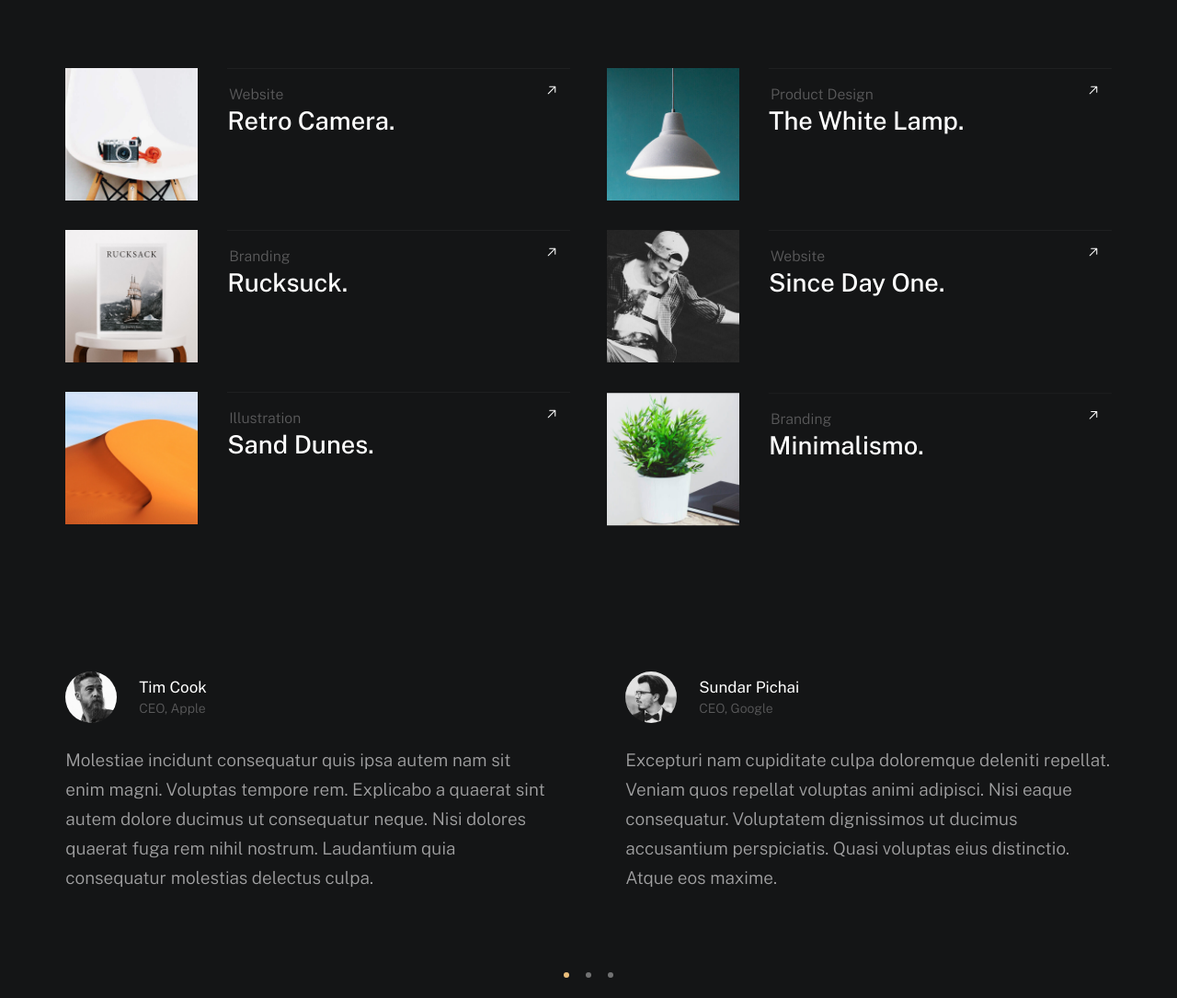
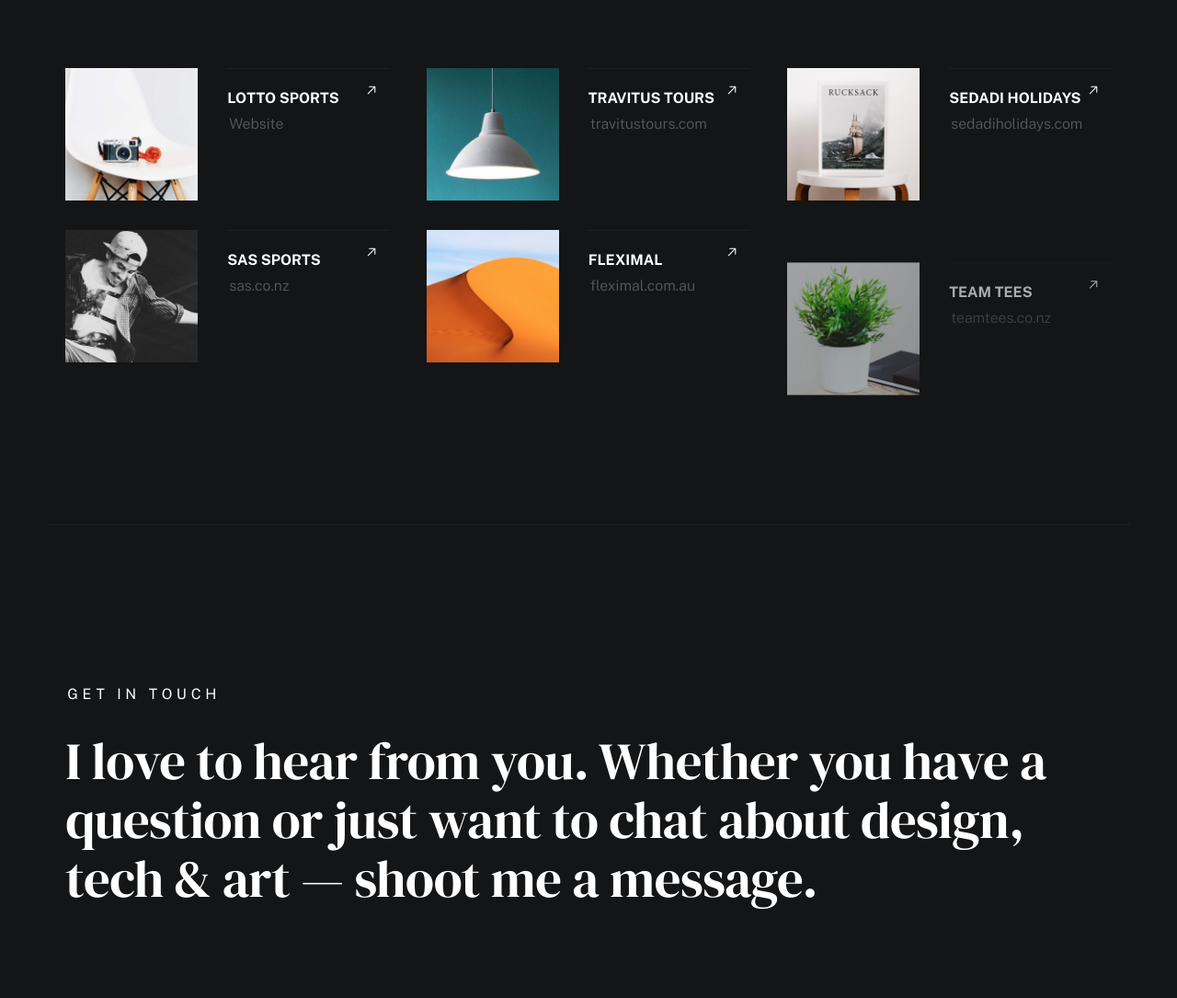
Before and after one commit to ishanedirisinghe/ishanedirisinghe.github.io, a plain HTML site: page index.html in a window 1280 px wide. Shown: the part 1300-2385 px from the top of the page at 92% size. Drawn offline with nearby package versions, Linux system fonts and the light colour scheme; a web font is replaced by a local one.

Commit message:
home page updates

```diff
--- a/css/styles.css
+++ b/css/styles.css
@@ -3724,8 +3724,9 @@ img.u-pull-left {
 
 .folio-list__item-title {
     font-family : var(--font-1);
-    font-weight : 500;
-    font-size   : var(--text-lg);
+    font-weight : 700;
+    font-size   : var(--text-sm);
+    text-transform: uppercase;
 }
 
 .folio-list__item-cat {
--- a/index.html
+++ b/index.html
@@ -261,22 +261,18 @@
                             A showcase of my recent projects — crafted with passion and precision.
                         </p>
 
-                        <ul class="folio-list row block-lg-one-half block-stack-on-1000">
+                        <ul class="folio-list row block-lg-one-third block-stack-on-1000">
 
                             <li class="folio-list__item column" data-animate-el>
-                                <a class="folio-list__item-link" href="#modal-01">
+                                <a class="folio-list__item-link" href="https://www.lottosports.co.nz/" target="_blank">
                                     <div class="folio-list__item-pic">
                                         <img src="images/portfolio/fuji.jpg"
-                                             srcset="images/portfolio/fuji.jpg 1x, images/portfolio/fuji@2x.jpg 2x"  alt="">
+                                            srcset="images/portfolio/fuji.jpg 1x, images/portfolio/fuji@2x.jpg 2x"  alt="">
                                     </div>
 
                                     <div class="folio-list__item-text">
-                                        <div class="folio-list__item-cat">
-                                            Website
-                                        </div>
-                                        <div class="folio-list__item-title">
-                                            Retro Camera.
-                                        </div>
+                                        <div class="folio-list__item-title">Lotto Sports</div>
+                                        <div class="folio-list__item-cat">Website</div>
                                     </div>
                                 </a>
                                 <a class="folio-list__proj-link" href="#" title="project link">
@@ -285,19 +281,15 @@
                             </li> <!--end folio-list__item -->
 
                             <li class="folio-list__item column" data-animate-el>
-                                <a class="folio-list__item-link" href="#modal-02">
+                                <a class="folio-list__item-link" href="https://travitustours.com/" target="_blank">
                                     <div class="folio-list__item-pic">
                                         <img src="images/portfolio/lamp.jpg"
                                              srcset="images/portfolio/lamp.jpg 1x, images/portfolio/lamp@2x.jpg 2x" alt="">
                                     </div>
 
                                     <div class="folio-list__item-text">
-                                        <div class="folio-list__item-cat">
-                                            Product Design
-                                        </div>
-                                        <div class="folio-list__item-title">
-                                            The White Lamp.
-                                        </div>
+                                        <div class="folio-list__item-title">Travitus Tours</div>
+                                        <div class="folio-list__item-cat">travitustours.com</div>
                                     </div>
                                 </a>
                                 <a class="folio-list__proj-link" href="#" title="project link">
@@ -306,19 +298,15 @@
                             </li> <!--end folio-list__item -->
 
                             <li class="folio-list__item column" data-animate-el>
-                                <a class="folio-list__item-link" href="#modal-03">
+                                <a class="folio-list__item-link" href="https://sedadiholidays.com/" target="_blank">
                                     <div class="folio-list__item-pic">
                                         <img src="images/portfolio/rucksack.jpg"
                                              srcset="images/portfolio/rucksack.jpg 1x, images/portfolio/rucksack@2x.jpg 2x" alt="">
                                     </div>
 
                                     <div class="folio-list__item-text">
-                                        <div class="folio-list__item-cat">
-                                            Branding
-                                        </div>
-                                        <div class="folio-list__item-title">
-                                            Rucksuck.
-                                        </div>
+                                        <div class="folio-list__item-title">Sedadi Holidays</div>
+                                        <div class="folio-list__item-cat">sedadiholidays.com</div>
                                     </div>
                                 </a>
                                 <a class="folio-list__proj-link" href="#" title="project link">
@@ -327,19 +315,15 @@
                             </li> <!--end folio-list__item -->
 
                             <li class="folio-list__item column" data-animate-el>
-                                <a class="folio-list__item-link" href="#modal-04">
+                                <a class="folio-list__item-link" href="https://www.sas.co.nz/" target="_blank">
                                     <div class="folio-list__item-pic">
                                         <img src="images/portfolio/skaterboy.jpg"
                                              srcset="images/portfolio/skaterboy.jpg 1x, images/portfolio/skaterboy@2x.jpg 2x" alt="">
                                     </div>
 
                                     <div class="folio-list__item-text">
-                                        <div class="folio-list__item-cat">
-                                            Website
-                                        </div>
-                                        <div class="folio-list__item-title">
-                                            Since Day One.
-                                        </div>
+                                        <div class="folio-list__item-title">SAS Sports</div>
+                                        <div class="folio-list__item-cat">sas.co.nz</div>
                                     </div>
                                 </a>
                                 <a class="folio-list__proj-link" href="#" title="project link">
@@ -348,19 +332,15 @@
                             </li> <!--end folio-list__item -->
 
                             <li class="folio-list__item column" data-animate-el>
-                                <a class="folio-list__item-link" href="#modal-05">
+                                <a class="folio-list__item-link" href="https://fleximal.com.au/" target="_blank">
                                     <div class="folio-list__item-pic">
                                         <img src="images/portfolio/sanddunes.jpg"
                                              srcset="images/portfolio/sanddunes.jpg 1x, images/portfolio/sanddunes@2x.jpg 2x" alt="">
                                     </div>
 
                                     <div class="folio-list__item-text">
-                                        <div class="folio-list__item-cat">
-                                            Illustration
-                                        </div>
-                                        <div class="folio-list__item-title">
-                                            Sand Dunes.
-                                        </div>
+                                        <div class="folio-list__item-title">Fleximal</div>
+                                        <div class="folio-list__item-cat">fleximal.com.au</div>
                                     </div>
                                 </a>
                                 <a class="folio-list__proj-link" href="#" title="project link">
@@ -369,19 +349,15 @@
                             </li> <!--end folio-list__item -->
 
                             <li class="folio-list__item column" data-animate-el>
-                                <a class="folio-list__item-link" href="#modal-06">
+                                <a class="folio-list__item-link" href="https://teamtees.co.nz/" target="_blank">
                                     <div class="folio-list__item-pic">
                                         <img src="images/portfolio/minimalismo.jpg"
                                              srcset="images/portfolio/minimalismo.jpg 1x, images/portfolio/minimalismo@2x.jpg 2x" alt="">
                                     </div>
 
                                     <div class="folio-list__item-text">
-                                        <div class="folio-list__item-cat">
-                                            Branding
-                                        </div>
-                                        <div class="folio-list__item-title">
-                                            Minimalismo.
-                                        </div>
+                                        <div class="folio-list__item-title">Team Tees</div>
+                                        <div class="folio-list__item-cat">teamtees.co.nz</div>
                                     </div>
                                 </a>
                                 <a class="folio-list__proj-link" href="#" title="project link">
@@ -498,7 +474,7 @@
                 </div> <!-- end works-portfolio -->
 
 
-                <div class="row testimonials">
+                <!-- <div class="row testimonials">
                     <div class="column lg-12" data-animate-block>
 
                         <div class="swiper-container testimonial-slider" data-animate-el>
@@ -518,7 +494,7 @@
                                     Explicabo a quaerat sint autem dolore ducimus ut consequatur neque.  Nisi dolores quaerat fuga rem nihil nostrum.
                                     Laudantium quia consequatur molestias delectus culpa.
                                     </p>
-                                </div> <!-- end testimonial-slider__slide -->
+                                </div>
 
                                 <div class="testimonial-slider__slide swiper-slide">
                                     <div class="testimonial-slider__author">
@@ -533,7 +509,7 @@
                                     Nisi eaque consequatur. Voluptatem dignissimos ut ducimus accusantium perspiciatis.
                                     Quasi voluptas eius distinctio. Atque eos maxime.
                                     </p>
-                                </div> <!-- end testimonial-slider__slide -->
+                                </div>
 
                                 <div class="testimonial-slider__slide swiper-slide">
                                     <div class="testimonial-slider__author">
@@ -548,7 +524,7 @@
                                     Autem eaque officia cum exercitationem sunt voluptatum accusamus. Quasi voluptas eius distinctio.
                                     Voluptatem dignissimos ut.
                                     </p>
-                                </div> <!-- end testimonial-slider__slide -->
+                                </div>
 
                                 <div class="testimonial-slider__slide swiper-slide">
                                     <div class="testimonial-slider__author">
@@ -563,18 +539,18 @@
                                     quis tortor malesuada pretium. Curabitur vestibulum aliquam leo. Qui sed at corrupti expedita voluptas odit.
                                     Nihil ea quia nesciunt. Ducimus aut sed ipsam.
                                     </p>
-                                </div> <!-- end testimonial-slider__slide -->
+                                </div>
 
-                            </div> <!-- end swiper-wrapper -->
+                            </div>
 
                             <div class="swiper-pagination"></div>
 
-                        </div> <!-- end swiper-container -->
+                        </div>
 
-                    </div> <!-- end column -->
-                </div> <!-- end row testimonials -->
+                    </div>
+                </div>  -->
 
-            </section> <!-- end s-works -->
+            </section>
 
 
             <!-- ### contact
```
